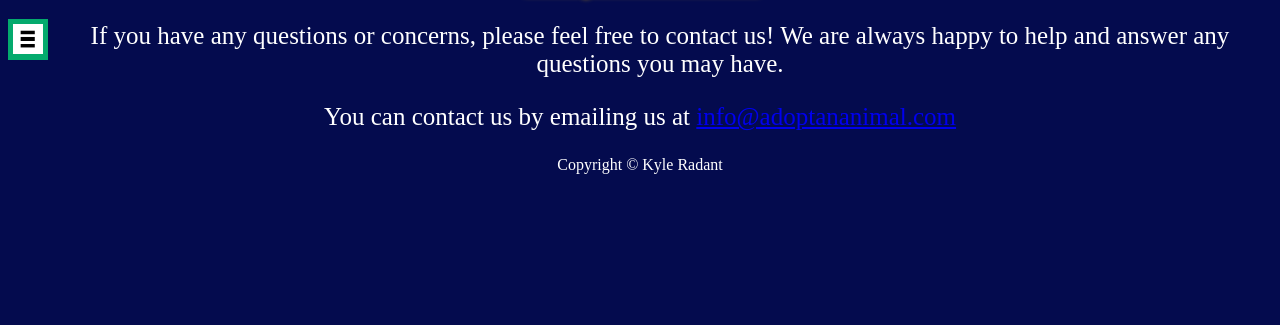
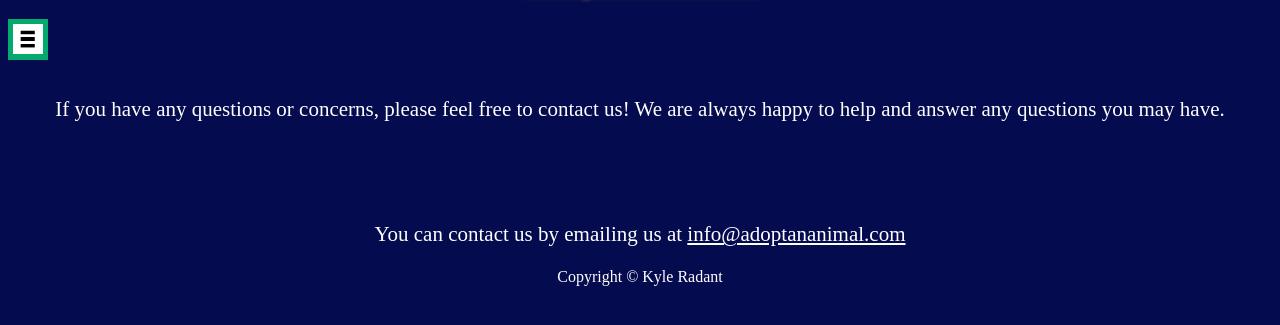
Before and after one commit to KyleR612/adoption-project-website, a plain HTML site: page pages/Contact.html in a window 1280 px wide. Shown: the part 61-386 px from the top of the page. Drawn offline with Linux system fonts and the light colour scheme.

```diff
--- a/pages/Contact.html
+++ b/pages/Contact.html
@@ -19,8 +19,8 @@
         <a href="../pages/donate.html">Donate</a>
         </div>
         </div>
-        <p class="index-font">If you have any questions or concerns, please feel free to contact us! We are always happy to help and answer any questions you may have.</p>
-        <p class="index-font">You can contact us by emailing us at <a href="mailto:info@adoptananimal.com">info@adoptananimal.com</a></p>
+        <p class="contact-font">If you have any questions or concerns, please feel free to contact us! We are always happy to help and answer any questions you may have.</p>
+        <p class="contact-font">You can contact us by emailing us at <a href="mailto:info@adoptananimal.com" class="email">info@adoptananimal.com</a></p>
         <footer>Copyright &copy; Kyle Radant</footer>
     </body>
 </html>
--- a/pages/adopt.css
+++ b/pages/adopt.css
@@ -338,6 +338,15 @@ body {
     margin-top: 10px;
     margin-bottom: 10px;
 }
+/* Contact Page */
+.contact-font {
+    font-size: 21px;
+    margin-top: 100px;
+}
+.email {
+    color: white;
+    text-decoration: underline;
+}
 /* Footer  */
 footer {
     position: relative;
```
